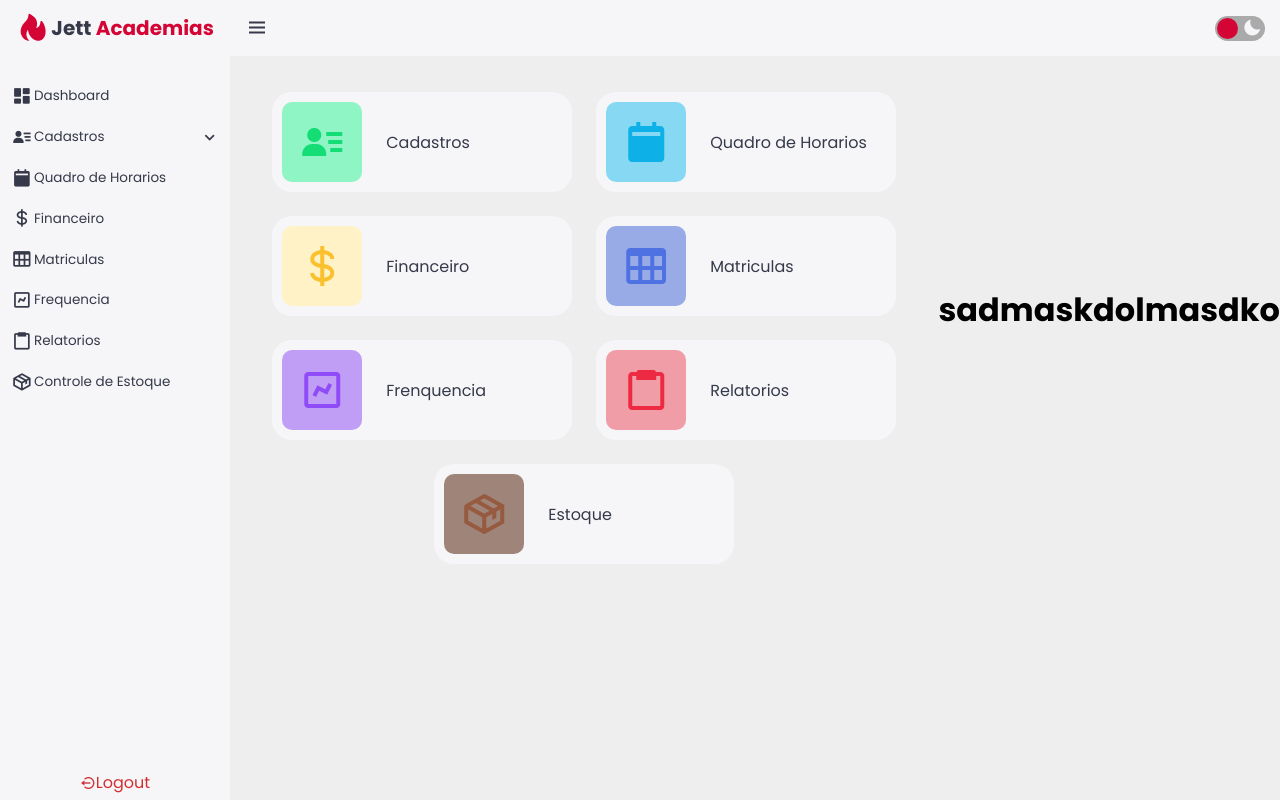
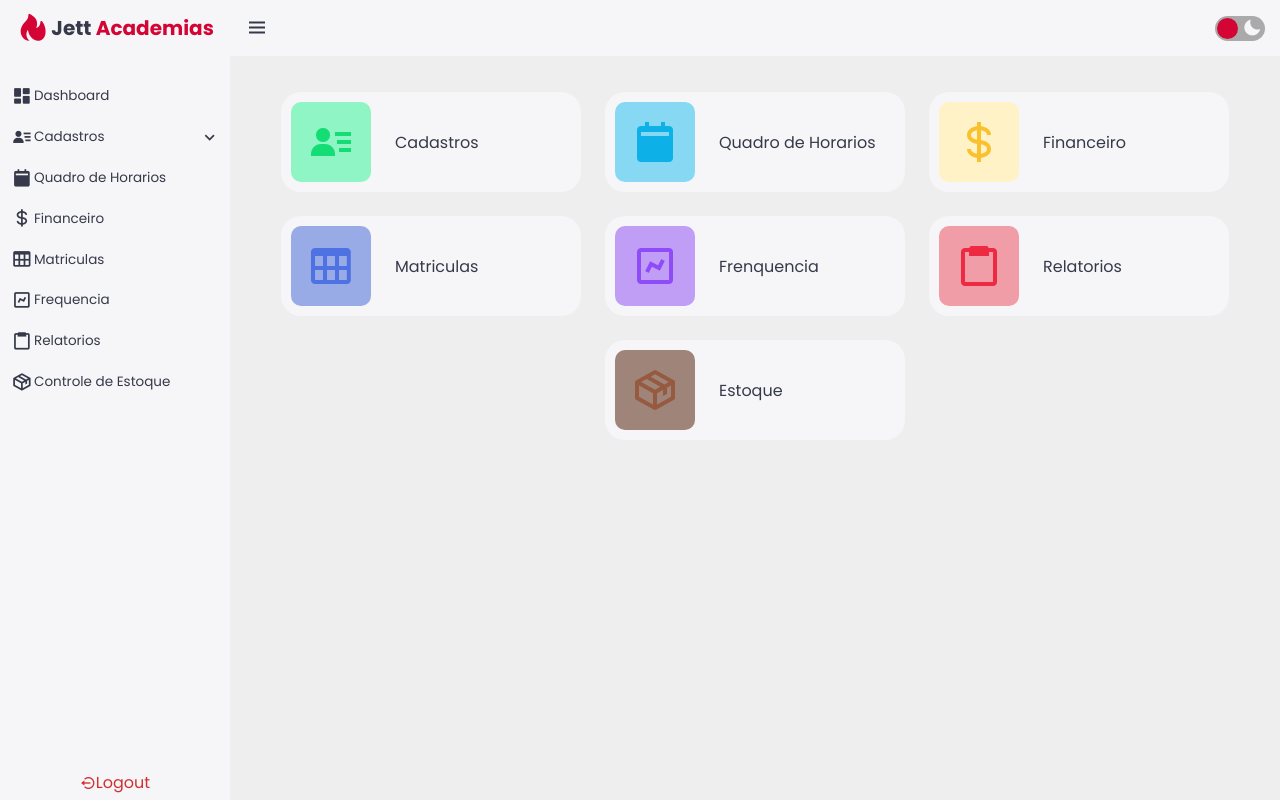
Before and after one commit to JohannFritzke/JETT-2.0, a React (Create React App) app in the folder jett-app/: page / in a window 1280 px wide. Built offline with nearby package versions, Linux system fonts and the light colour scheme; the HTML template or start-up script is replaced by a standard one.

Commit message:
first commit

```diff
--- a/jett-app/src/Pages/Gerente-Dashboard.jsx
+++ b/jett-app/src/Pages/Gerente-Dashboard.jsx
@@ -19,7 +19,6 @@ export const Gerente = () => {
             <Navbar handleSidebarToggle={handleSidebarToggle} />
             <div className="menu">
                 <MenuItens />
-                <h1>sadmaskdolmasdko</h1>
             </div>
         </main>
     );
```
